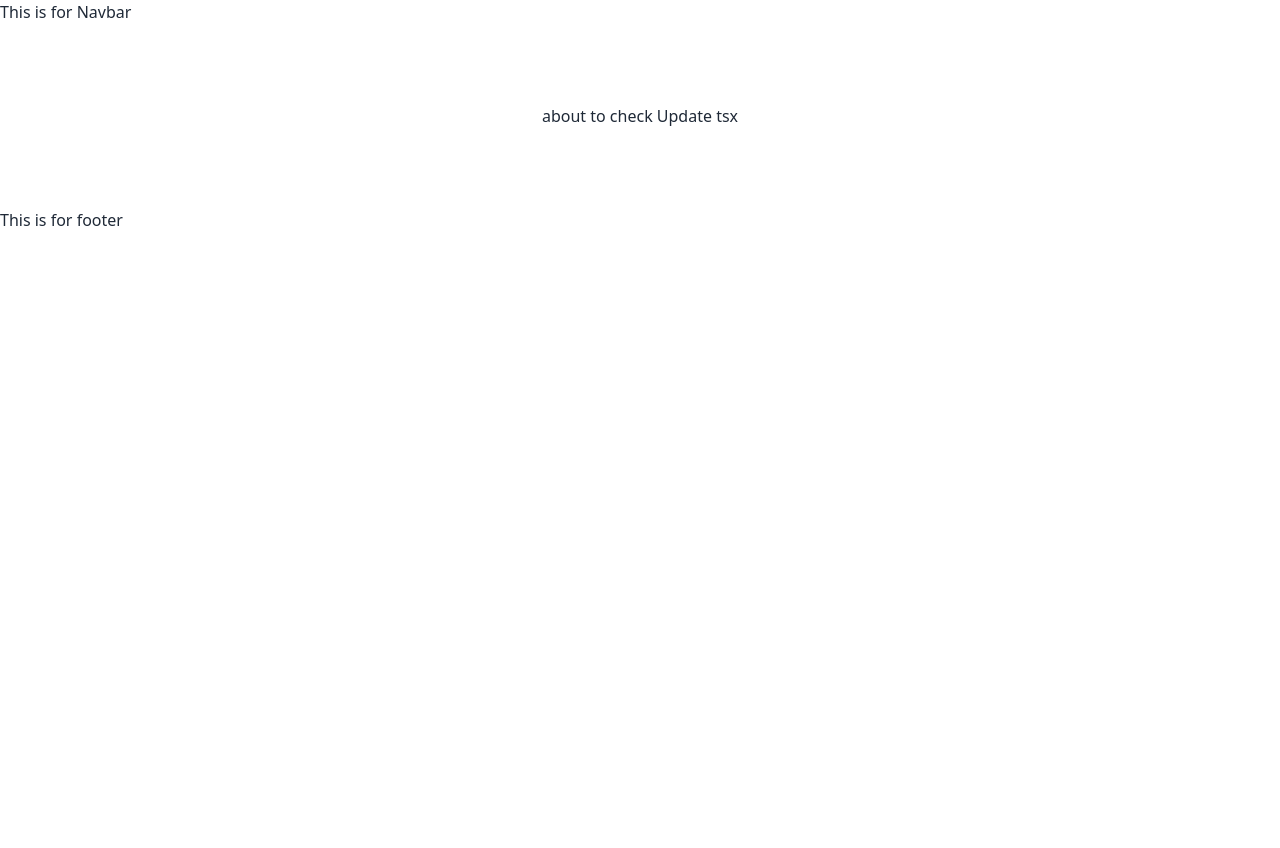
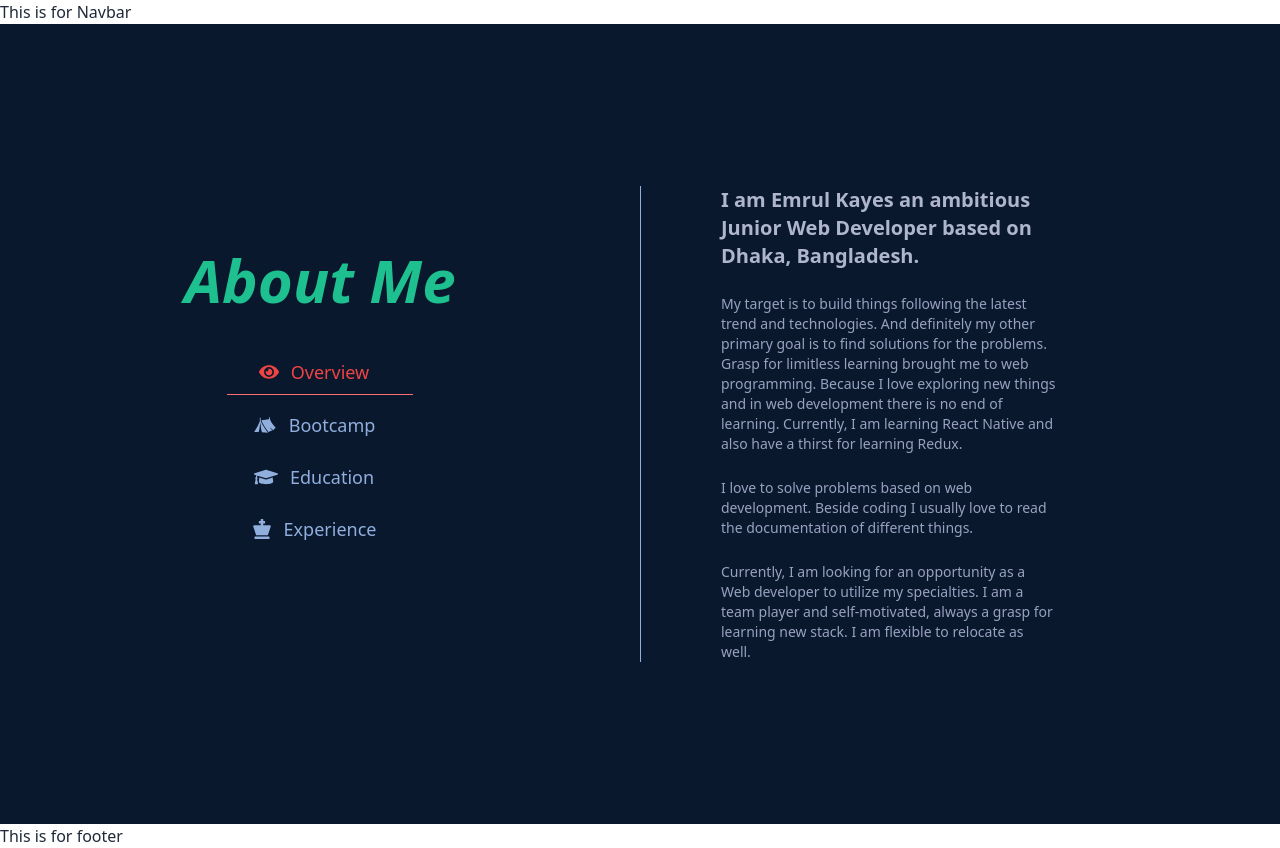
Before and after one commit to its-kayes/portfolio-kayes, a Next.js app: page /about in a window 1280 px wide. Before the commit the page ends 800 px from the top, so only its background shows below. Built offline with nearby package versions, Linux system fonts and the light colour scheme.

Commit message:
Setup about page

```diff
--- /dev/null
+++ b/components/V2/about/Courses.js
@@ -0,0 +1,27 @@
+/* eslint-disable react/no-unescaped-entities */
+import React from "react";
+
+const Courses = () => {
+  return (
+    <div>
+      <div>
+        <p className="font-bold text-2xl text-[#CCD6F6]">
+          Complete Web Development Course
+        </p>
+        <div className="flex justify-between py-3">
+          <p className=" text-[#CCD6F6]"> Programming Hero </p>
+          <p className="font-semibold text-[#CCD6F6]">
+            From January 2022 to May 2022
+          </p>
+        </div>
+        <i className=" ">
+          From this course I learn basic context of Web Development. It's a MERN
+          stack course. For that I get all of knowledge that comes with MERN
+          stack development.
+        </i>
+      </div>
+    </div>
+  );
+};
+
+export default Courses;
--- /dev/null
+++ b/components/V2/about/Education.js
@@ -0,0 +1,24 @@
+/* eslint-disable react/no-unescaped-entities */
+import React from "react";
+
+const Education = () => {
+  return (
+    <div>
+      <div>
+        <p className="font-bold text-xl text-white">
+          B.Sc. in Computer Science and Engineering
+        </p>
+        <p className="text-white py-1">
+          Shanto-Mariam University of Creative Technology
+        </p>
+        <p className="my-3">
+          Currently I'm a student of Last Year. Despite having programming
+          skills from my previous study, I find Web Development more
+          interesting.
+        </p>
+      </div>
+    </div>
+  );
+};
+
+export default Education;
--- /dev/null
+++ b/components/V2/about/Experience.js
@@ -0,0 +1,24 @@
+import React from "react";
+
+const Experience = () => {
+  return (
+    <div>
+      <div>
+        <p className="font-bold text-2xl text-[#e4e7ea]">Team Based Project</p>
+        <p className="pb-4 pt-2 font-mono font-semibold text-[#b6c2eb]">
+          Being a team leader I do guide my team members and complete few
+          projects
+        </p>
+        <i className="">
+          Although I dont have any professional work experience but Being a team
+          leader I do guide my team members and complete few projects.
+        </i>
+        <span className="text-blue-600 hover: hover:font-semibold">
+          Check...
+        </span>
+      </div>
+    </div>
+  );
+};
+
+export default Experience;
--- /dev/null
+++ b/components/V2/about/Overview.js
@@ -0,0 +1,24 @@
+import React from 'react';
+
+const Overview = () => {
+    return (
+        <div>
+            <div className='text-[#99a1be] text-sm'>
+                <p className='text-[#aeb5cd] font-semibold text-xl'>
+                    I am Emrul Kayes an ambitious Junior Web Developer based on Dhaka, Bangladesh.
+                </p>
+                <p className='my-6'>
+                    My target is to build things following the latest trend and technologies. And definitely my other primary goal is to find solutions for the problems. Grasp for limitless learning brought me to web programming. Because I love exploring new things and in web development there is no end of learning. Currently, I am learning React Native and also have a thirst for learning Redux.
+                </p>
+                <p className='my-6'>
+                    I love to solve problems based on web development. Beside coding I usually love to read the documentation of different things.
+                </p>
+                <p>
+                    Currently, I am looking for an opportunity as a Web developer to utilize my specialties. I am a team player and self-motivated, always a grasp for learning new stack. I am flexible to relocate as well.
+                </p>
+            </div>
+        </div>
+    );
+};
+
+export default Overview;
--- a/pages/about.tsx
+++ b/pages/about.tsx
@@ -1,10 +1,106 @@
-export default function about() {
+import { useState } from "react";
+import Overview from "../components/V2/about/Overview";
+import Education from "../components/V2/about/Education";
+import Experience from "../components/V2/about/Experience";
+import Courses from "../components/V2/about/Courses";
+import { FaChessKing, FaEye, FaGraduationCap } from "react-icons/fa";
+import { GiCampingTent } from "react-icons/gi";
+
+export default function About() {
+  let [overview, setOverview] = useState<boolean>(true);
+  let [education, setEducation] = useState<boolean>(false);
+  let [experience, setExperience] = useState<boolean>(false);
+  let [course, setCourse] = useState<boolean>(false);
   return (
-    <div className="h-full">
-      {" "}
-      <h1 className="text-center my-20">
-        about to check Update <span className="text-red-400"> tsx </span>
-      </h1>{" "}
+    <div className="bg-[#0A182E] text-[#90AFDD] h-screen flex items-center">
+      <div className=" flex justify-evenly items-center">
+        <div className=" w-2/4 text-center ">
+          <i className="text-6xl font-bold text-[#1EC08F]"> About Me </i>
+          <div className="my-10">
+            <div>
+              <button
+                onClick={() => {
+                  setOverview(true);
+                  setEducation(false);
+                  setExperience(false);
+                  setCourse(false);
+                }}
+                className={`text-lg cursor-pointer hover:font-bold focus:font-bold   px-8 pb-2 my-2 ${
+                  overview && "text-[#EF4444] border-b border-[#F87171]"
+                }`}
+              >
+                <div className="flex items-center">
+                  <FaEye className="text-xl" />
+                  <span className="mx-3">Overview</span>
+                </div>
+              </button>
+            </div>
+
+            <div>
+              <button
+                onClick={() => {
+                  setOverview(false);
+                  setEducation(false);
+                  setExperience(false);
+                  setCourse(true);
+                }}
+                className={`text-lg cursor-pointer hover:font-bold focus:font-bold   px-8 pb-2 my-2 ${
+                  course && "text-[#EF4444] border-b border-[#F87171]"
+                }`}
+              >
+                <div className="flex items-center">
+                  <GiCampingTent className="text-2xl" />
+                  <span className="mx-3"> Bootcamp </span>
+                </div>
+              </button>
+            </div>
+
+            <div>
+              <button
+                onClick={() => {
+                  setOverview(false);
+                  setEducation(true);
+                  setExperience(false);
+                  setCourse(false);
+                }}
+                className={`text-lg cursor-pointer hover:font-bold focus:font-bold   px-8 pb-2 my-2 ${
+                  education && "text-[#EF4444] border-b border-[#F87171]"
+                }`}
+              >
+                <div className="flex items-center">
+                  <FaGraduationCap className="text-2xl" />{" "}
+                  <span className="mx-3"> Education </span>
+                </div>
+              </button>
+            </div>
+
+            <div>
+              <button
+                onClick={() => {
+                  setOverview(false);
+                  setEducation(false);
+                  setExperience(true);
+                  setCourse(false);
+                }}
+                className={`text-lg cursor-pointer hover:font-bold focus:font-bold   px-8 pb-2 my-2 ${
+                  experience && "text-[#EF4444] border-b border-[#F87171]"
+                }`}
+              >
+                <div className="flex items-center">
+                  <FaChessKing className="text-xl" />{" "}
+                  <span className="mx-3"> Experience </span>
+                </div>
+              </button>
+            </div>
+          </div>
+        </div>
+        <div className=" w-2/4 pr-56 border-l pl-20 border-slate-600">
+          {overview && <Overview />}
+          {education && <Education />}
+          {experience && <Experience />}
+          {course && <Courses />}
+        </div>
+      </div>
     </div>
   );
 }
```
